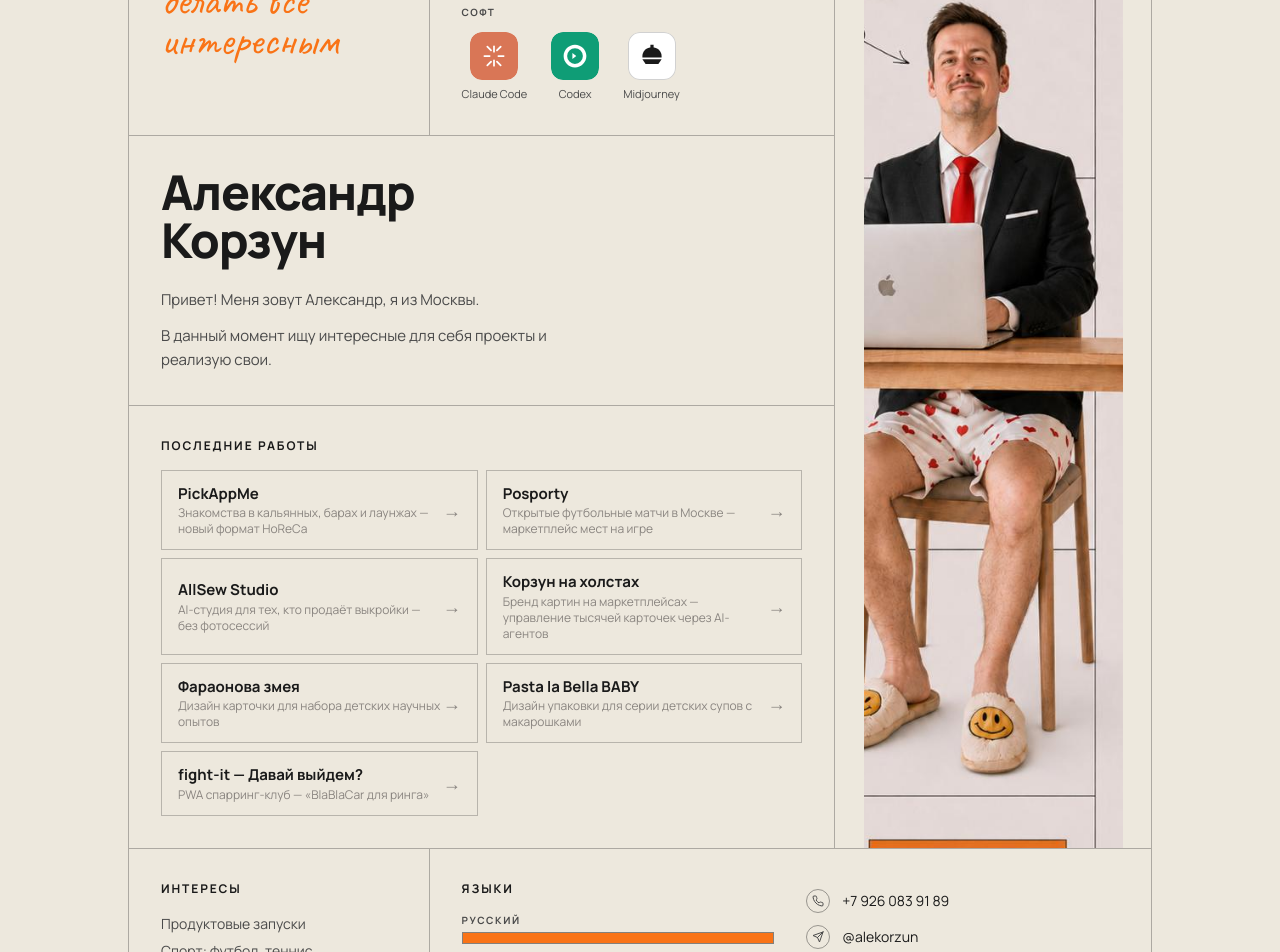
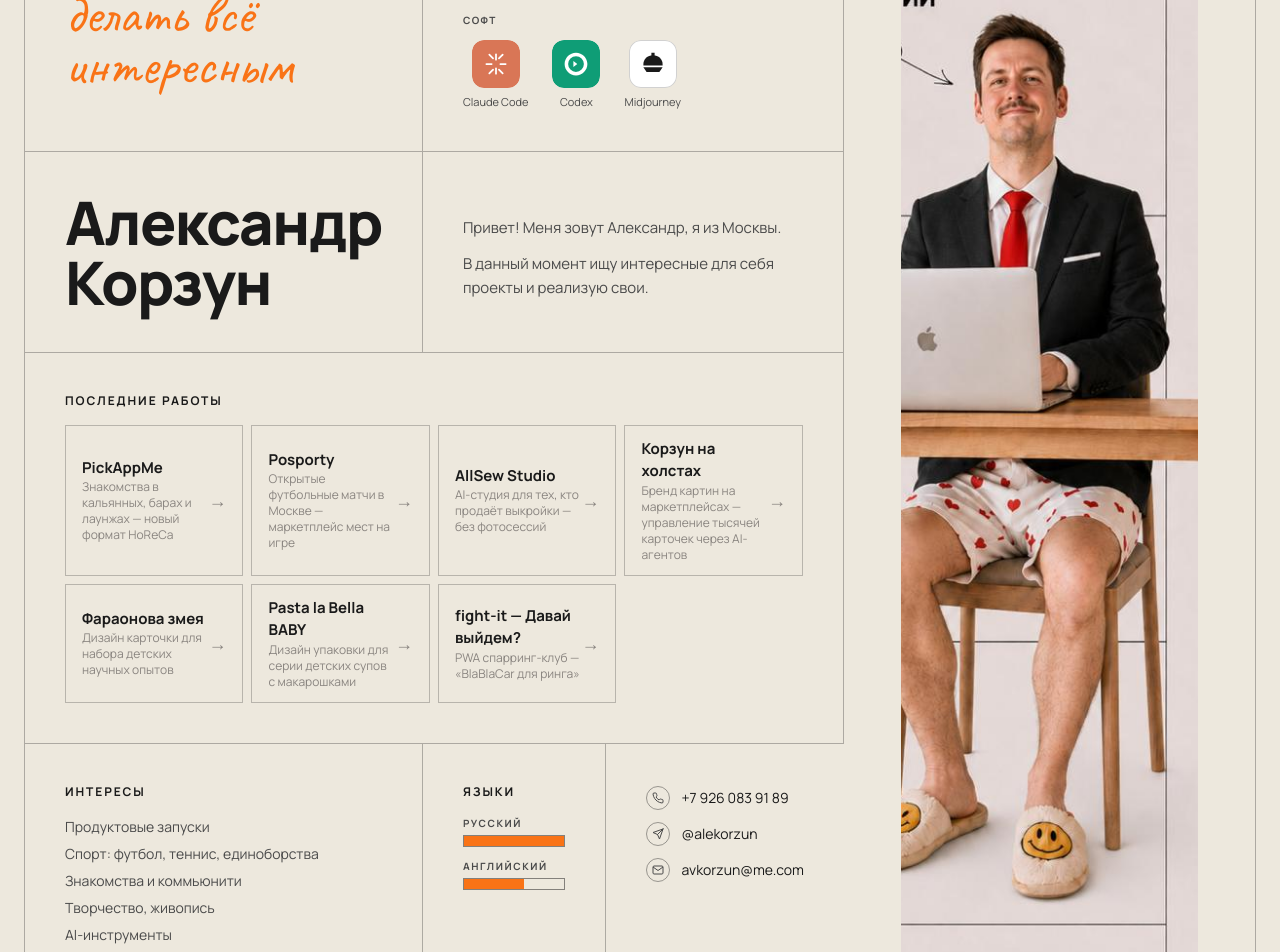
Before and after one commit to nooneteaches/korzun, a Next.js app: page / in a window 1280 px wide. Shown: the part 120-1072 px from the top of the page. Built offline with nearby package versions, Linux system fonts and the light colour scheme.

Commit message:
feat(home): desktop landscape layout — photo fills right half, 3×4 grid on left

```diff
--- a/app/page.tsx
+++ b/app/page.tsx
@@ -3,28 +3,42 @@ import Image from "next/image";
 import { PROJECTS } from "@/lib/projects";
 
 /**
- * Единый пергаментный лист.
- * Тонкие линии-разделители через border-r/border-b на ячейках.
- * Никаких rounded/shadow/отдельных cards — только сетка на бумаге.
+ * Главная. Три раскладки:
+ * - Mobile (default): stack колонкой, всё вертикально.
+ * - md (tablet): grid 3 колонки, фото row-span (то что было).
+ * - lg+ (desktop): landscape 16:9 макет — фото занимает всю правую половину,
+ *   слева grid из 3 колонок × 4 рядов.
  */
 export default function Home() {
   return (
     <main className="min-h-[100dvh] bg-paper px-3 py-6 sm:px-6 sm:py-10">
-      <div className="mx-auto max-w-5xl border border-ink/30 bg-paper">
-        {/* Grid: 3 колонки, 4 ряда. Photo — row-span 3, col-3. */}
-        <div className="grid md:grid-cols-[1fr_1.35fr_1.05fr]">
-          {/* Row 1 col 1 — философия */}
+      <div className="mx-auto max-w-[1400px] border border-ink/30 bg-paper">
+        {/*
+          Grid config:
+          - mobile: 1 col
+          - md: 3 col (photo row-span)
+          - lg: 6 col — 3 контентных + 3 под фото (photo col-span 3 row-span 4)
+        */}
+        <div
+          className="
+            grid
+            md:grid-cols-[1fr_1.35fr_1.05fr]
+            lg:grid-cols-[0.9fr_1.2fr_1.2fr_2.7fr]
+            lg:auto-rows-min
+          "
+        >
+          {/* ── Row 1 · col 1 · Философия ── */}
           <Cell borderR borderB>
             <Label>Моя философия</Label>
-            <div className="mt-3 font-hand text-[42px] leading-[0.95] text-accent">
+            <div className="mt-3 font-hand text-[42px] leading-[0.95] text-accent lg:text-[54px]">
               делать всё
               <br />
               интересным
             </div>
           </Cell>
 
-          {/* Row 1 col 2 — роль + софт */}
-          <Cell borderR borderB>
+          {/* ── Row 1 · col 2-3 · Роль + Софт ── */}
+          <Cell borderR borderB colSpanMd={1} colSpanLg={2}>
             <Label>Предприниматель — активно осваиваю ИИ</Label>
             <div className="mt-5">
               <div className="text-[10px] font-bold uppercase tracking-[0.14em] text-ink-soft">Софт</div>
@@ -36,18 +50,18 @@ export default function Home() {
             </div>
           </Cell>
 
-          {/* Col 3 rowspan 3 — фото на всю высоту, от Philosophy до Works */}
-          <div className="relative row-span-3 hidden min-h-[720px] border-b border-ink/30 md:block">
+          {/* ── Фото · md: col 3 rowspan 3 · lg: col 4 rowspan 4 ── */}
+          <div className="relative hidden border-b border-ink/30 md:col-start-3 md:row-span-3 md:block md:min-h-[720px] lg:col-start-4 lg:row-span-4 lg:min-h-[820px]">
             <Image
               src="/portrait-raw.png"
               alt="Александр Корзун"
               fill
-              className="object-contain object-top"
+              className="object-contain object-[center_top] lg:object-[center_center]"
               priority
-              sizes="30vw"
+              sizes="(min-width:1024px) 45vw, 30vw"
             />
           </div>
-          {/* Mobile-only photo (сжатая) */}
+          {/* Mobile-only фото (сжатое) */}
           <div className="relative col-span-full h-[420px] border-b border-ink/30 md:hidden">
             <Image
               src="/portrait-raw.png"
@@ -59,14 +73,18 @@ export default function Home() {
             />
           </div>
 
-          {/* Row 2 col 1-2 — имя + био */}
-          <Cell borderR borderB colSpanMd={2}>
-            <h1 className="text-4xl font-extrabold tracking-tight sm:text-5xl">
+          {/* ── Row 2 · Имя ── */}
+          <Cell borderR borderB>
+            <h1 className="text-4xl font-extrabold tracking-tight sm:text-5xl lg:text-6xl">
               Александр
               <br />
               Корзун
             </h1>
-            <p className="mt-6 max-w-md text-[15px] leading-relaxed text-ink-soft">
+          </Cell>
+
+          {/* ── Row 2 · Приветствие ── */}
+          <Cell borderR borderB colSpanMd={1} colSpanLg={2}>
+            <p className="max-w-md text-[15px] leading-relaxed text-ink-soft lg:mt-6">
               Привет! Меня зовут Александр, я из Москвы.
             </p>
             <p className="mt-3 max-w-md text-[15px] leading-relaxed text-ink-soft">
@@ -74,10 +92,10 @@ export default function Home() {
             </p>
           </Cell>
 
-          {/* Row 3 col 1-2 — последние работы */}
-          <Cell borderR borderB colSpanMd={2}>
+          {/* ── Row 3 · Последние работы (широкая на все 3 контентные колонки) ── */}
+          <Cell borderR borderB colSpanMd={2} colSpanLg={3}>
             <Label>Последние работы</Label>
-            <div className="mt-4 grid gap-2 sm:grid-cols-2">
+            <div className="mt-4 grid gap-2 sm:grid-cols-2 lg:grid-cols-3 xl:grid-cols-4">
               {PROJECTS.map((p) => (
                 <Link
                   key={p.slug}
@@ -96,7 +114,7 @@ export default function Home() {
             </div>
           </Cell>
 
-          {/* Row 4 col 1 — интересы */}
+          {/* ── Row 4 · Интересы ── */}
           <Cell borderR>
             <Label>Интересы</Label>
             <ul className="mt-4 space-y-1.5 text-[14px] text-ink-soft">
@@ -108,27 +126,27 @@ export default function Home() {
             </ul>
           </Cell>
 
-          {/* Row 4 col 2-3 — языки + контакты */}
-          <Cell colSpanMd={2}>
-            <div className="grid gap-8 md:grid-cols-2">
-              <div>
+          {/* ── Row 4 · Языки ── */}
+          <Cell borderR>
             <Label>Языки</Label>
             <div className="mt-4 space-y-3">
               <LangBar label="Русский" value={100} />
               <LangBar label="Английский" value={60} />
             </div>
-              </div>
+          </Cell>
+
+          {/* ── Row 4 · Контакты ── */}
+          <Cell>
             <div className="flex flex-col justify-end gap-2 text-[14px]">
               <ContactRow icon="phone" text="+7 926 083 91 89" href="tel:+79260839189" />
               <ContactRow icon="tg" text="@alekorzun" href="https://t.me/alekorzun" />
               <ContactRow icon="mail" text="avkorzun@me.com" href="mailto:avkorzun@me.com" />
             </div>
-            </div>
           </Cell>
         </div>
       </div>
 
-      <footer className="mx-auto mt-6 max-w-5xl text-center text-xs text-ink-dim">
+      <footer className="mx-auto mt-6 max-w-[1400px] text-center text-xs text-ink-dim">
         © {new Date().getFullYear()} · Александр Корзун · Москва
       </footer>
     </main>
@@ -142,16 +160,25 @@ function Cell({
   borderR,
   borderB,
   colSpanMd,
+  colSpanLg,
 }: {
   children: React.ReactNode;
   borderR?: boolean;
   borderB?: boolean;
-  colSpanMd?: 2 | 3;
+  colSpanMd?: 1 | 2 | 3;
+  colSpanLg?: 1 | 2 | 3;
 }) {
-  const cs = colSpanMd === 2 ? "md:col-span-2" : colSpanMd === 3 ? "md:col-span-3" : "";
+  const csMd =
+    colSpanMd === 2 ? "md:col-span-2"
+    : colSpanMd === 3 ? "md:col-span-3"
+    : "";
+  const csLg =
+    colSpanLg === 2 ? "lg:col-span-2"
+    : colSpanLg === 3 ? "lg:col-span-3"
+    : "";
   const br = borderR ? "md:border-r md:border-ink/30" : "";
   const bb = borderB ? "border-b border-ink/30" : "";
-  return <div className={`p-6 sm:p-8 ${cs} ${br} ${bb}`}>{children}</div>;
+  return <div className={`p-6 sm:p-8 lg:p-10 ${csMd} ${csLg} ${br} ${bb}`}>{children}</div>;
 }
 
 function Label({ children }: { children: React.ReactNode }) {
```
Lines whose indentation alone changed are shown as unchanged.
